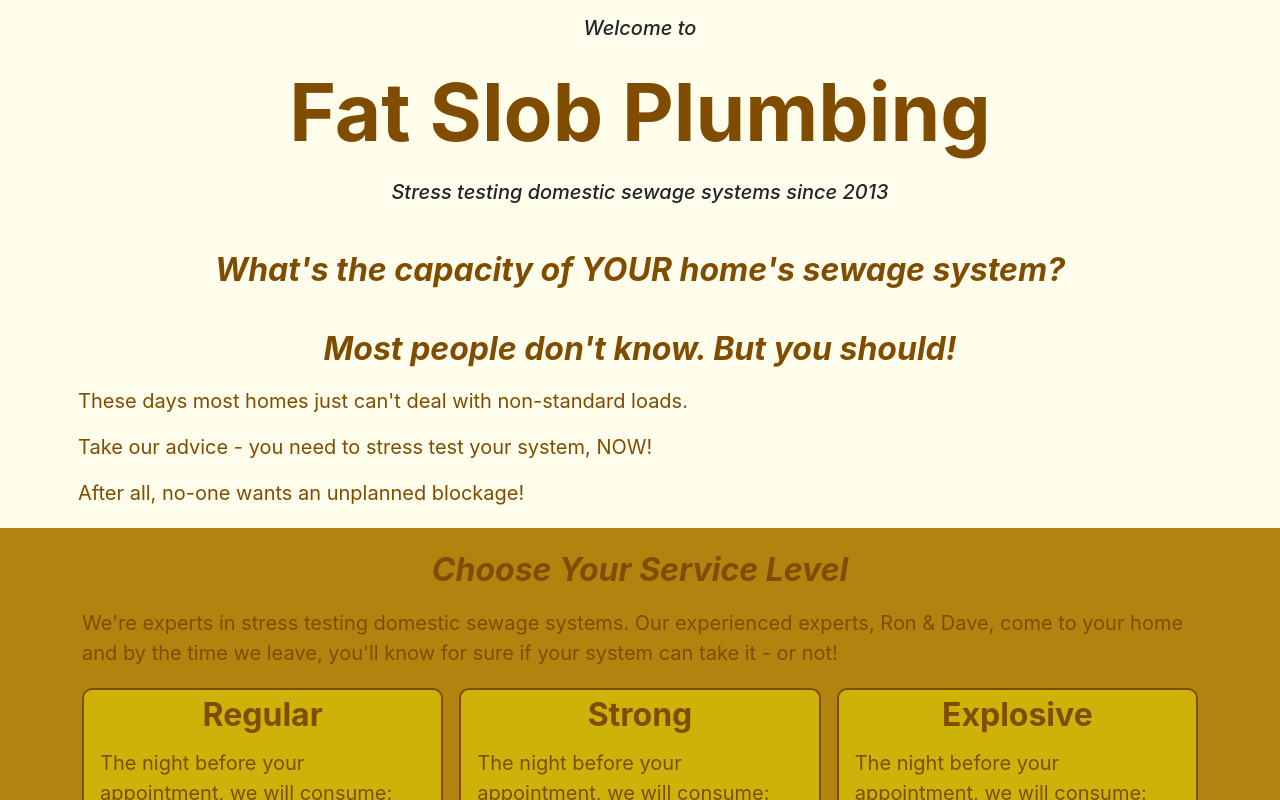
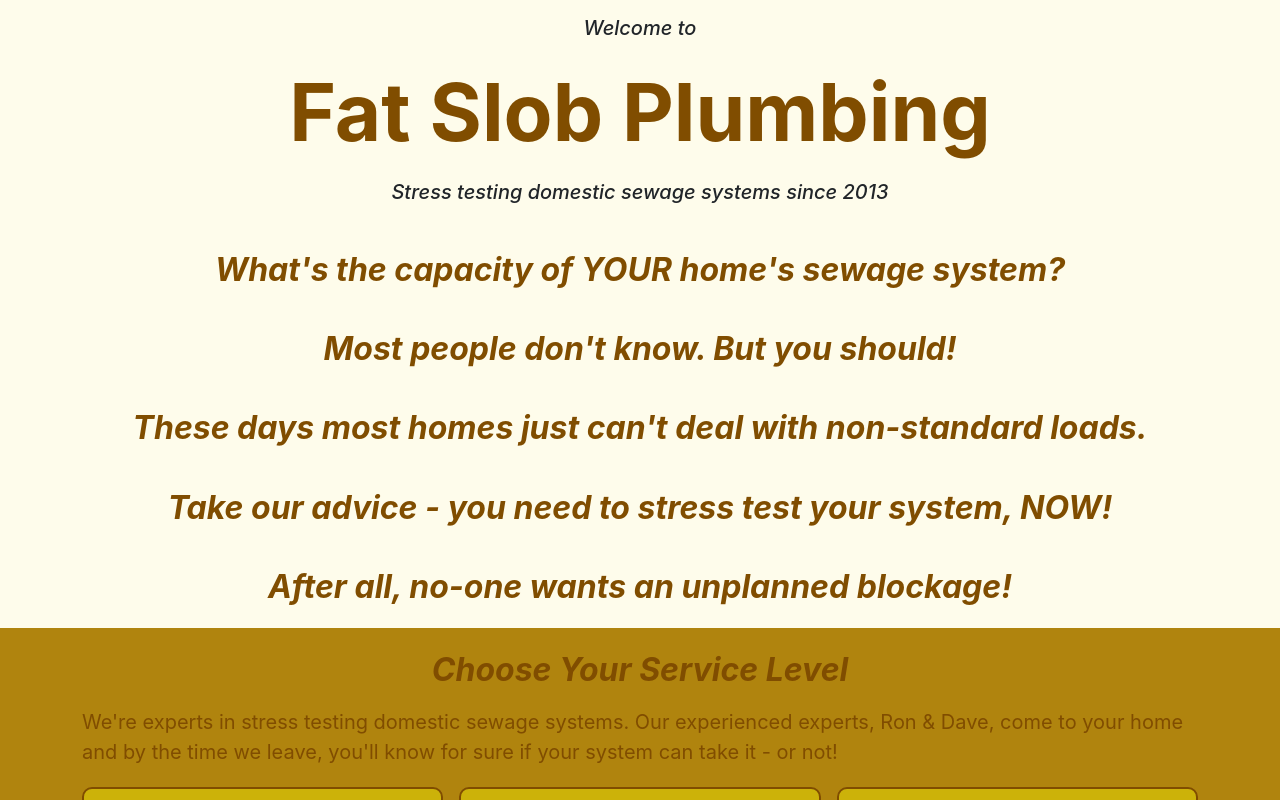
Before and after one commit to headexpanded/fat_slob_plumbing, a Next.js app: page / in a window 1280 px wide. Shown: the top 800 px of the page. Built offline with nearby package versions, Linux system fonts and the light colour scheme.

Commit message:
var colors

```diff
--- a/components/sections/IntroSection.tsx
+++ b/components/sections/IntroSection.tsx
@@ -17,9 +17,9 @@ return (
                 <div className="col-sm">
                     <Typography.SectionTitle content="What's the capacity of YOUR home's sewage system?"/>
                     <Typography.SectionTitle content = "Most people don't know. But you should!"/>
-                    <Typography.Paragraph content="These days most homes just can't deal with non-standard loads."/>
-                    <Typography.Paragraph content = "Take our advice - you need to stress test your system, NOW!"/>
-                    <Typography.Paragraph content = "After all, no-one wants an unplanned blockage!"/>
+                    <Typography.SectionTitle content="These days most homes just can't deal with non-standard loads."/>
+                    <Typography.SectionTitle content = "Take our advice - you need to stress test your system, NOW!"/>
+                    <Typography.SectionTitle content = "After all, no-one wants an unplanned blockage!"/>
                 </div>
             </div>
         </div>
```
